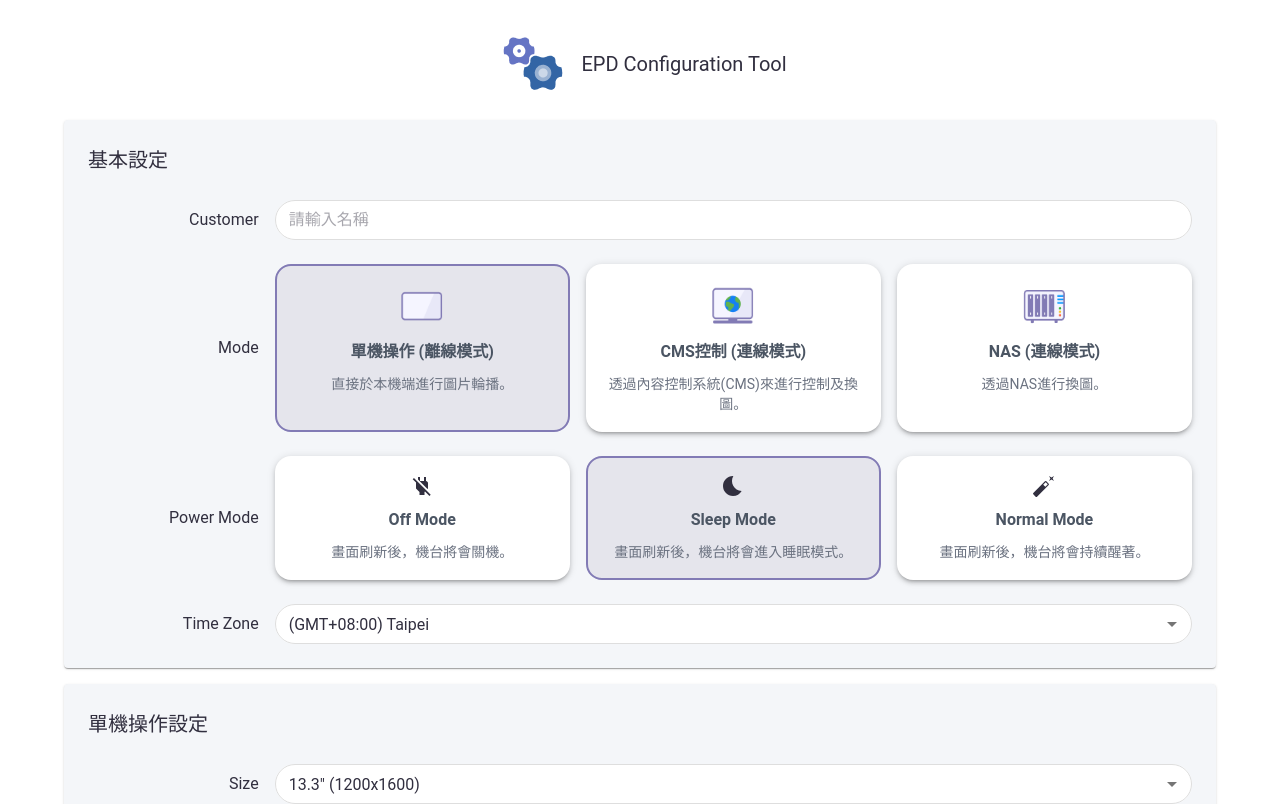
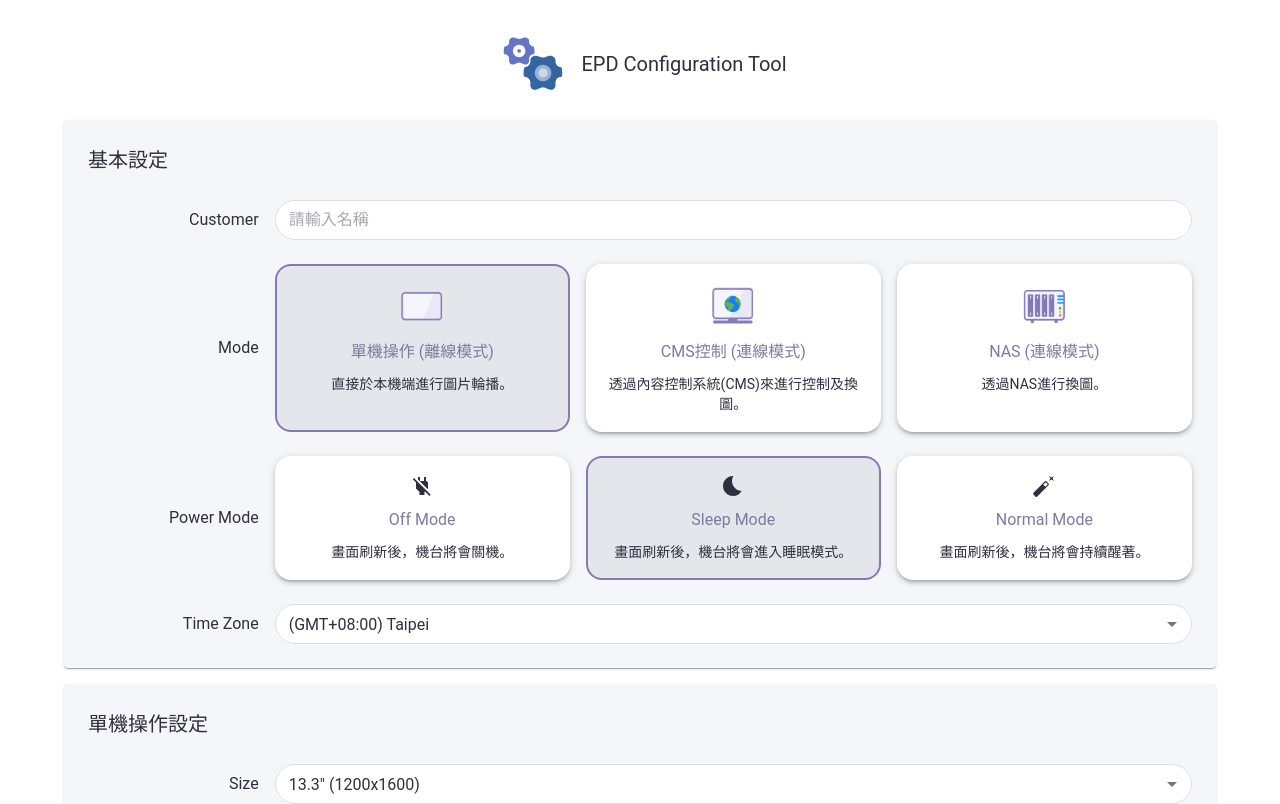
Before and after one commit to tsia-sionghai/epd-config-tool, a React (Vite) app: page / in a window 1280 px wide. Shown: the top 804 px of the page. Built offline with nearby package versions, Linux system fonts and the light colour scheme.

Commit message:
Update SelectableButton.tsx

```diff
--- a/src/components/SelectableButton.tsx
+++ b/src/components/SelectableButton.tsx
@@ -1,5 +1,6 @@
 import React from 'react';
-import { Paper, Typography, Box, SxProps, Theme } from '@mui/material';
+import { Paper, Typography, Box, SxProps, Theme, useTheme } from '@mui/material';
+import { colors } from '../theme'; // 假設 theme.ts 在 src 目錄下
 
 interface SelectableButtonProps {
   selected: boolean;
@@ -18,29 +19,50 @@ const SelectableButton: React.FC<SelectableButtonProps> = ({
   description,
   sx = {},
 }) => {
+  const theme = useTheme();
+
   return (
     <Paper
       elevation={selected ? 0 : 3}
       sx={{
         cursor: 'pointer',
         borderRadius: 4,
-        bgcolor: selected ? '#E5E5EC' : '#FFFFFF',
+        bgcolor: selected ? colors.purple20 : colors.white,
         border: '2px solid',
-        borderColor: selected ? '#827BB5' : 'transparent',
+        borderColor: selected ? colors.brightPurple : 'transparent',
         transition: 'all 0.3s',
         '&:hover': {
-          bgcolor: selected ? '#E5E5EC' : '#F9FAFB',
+          bgcolor: selected ? colors.purple20 : colors.lightBlue60,
         },
         ...sx,
       }}
       onClick={onClick}
     >
-      <Box sx={{ p: 2, display: 'flex', flexDirection: 'column', alignItems: 'center', height: '100%' }}>
+      <Box sx={{
+        p: 2,
+        display: 'flex',
+        flexDirection: 'column',
+        alignItems: 'center',
+        height: '100%'
+      }}>
         {icon}
-        <Typography variant="subtitle1" sx={{ mt: 1, fontWeight: 'bold', color: '#4B5563' }}>
+        <Typography
+          variant="subtitle1"
+          sx={{
+            mt: 1,
+            color: colors.primaryPurple
+          }}
+        >
           {title}
         </Typography>
-        <Typography variant="body2" sx={{ mt: 1, textAlign: 'center', color: '#6B7280' }}>
+        <Typography
+          variant="body2"
+          sx={{
+            mt: 1,
+            textAlign: 'center',
+            color: theme.palette.text.primary
+          }}
+        >
           {description}
         </Typography>
       </Box>
```
